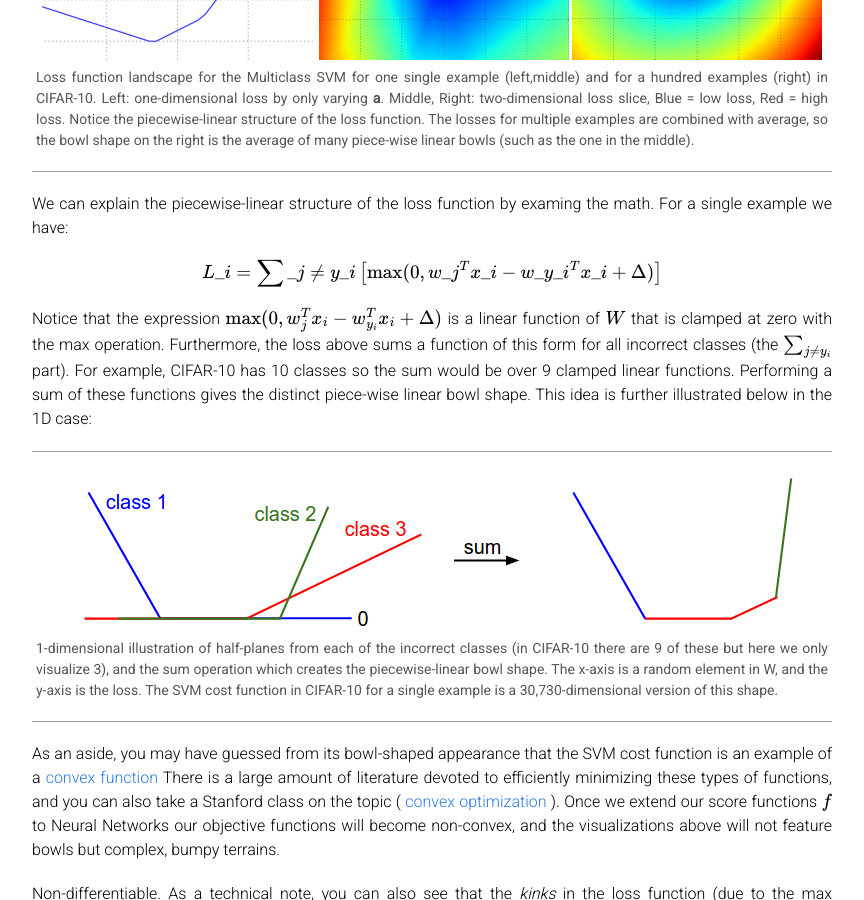
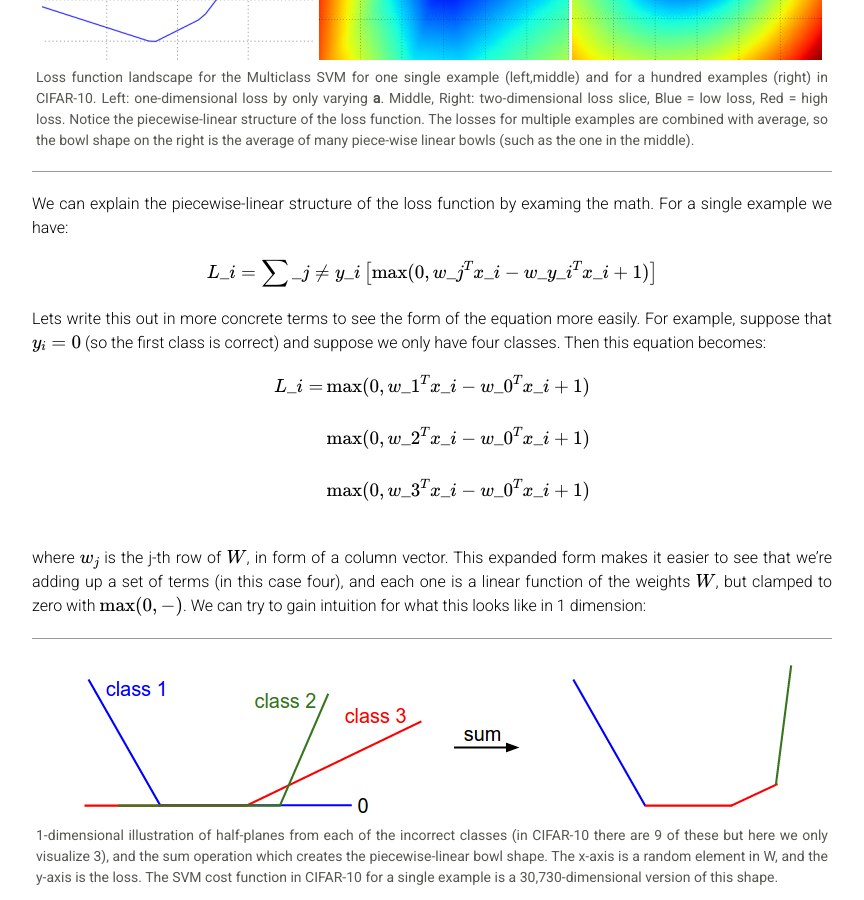
Before and after one commit to cs231n/cs231n.github.io, a Jekyll site: the page built from optimization-1.md, in a window 1280 px wide and 900 px high, scrolled down 1567 px. Shown: the whole window, without its empty margins (208-1072 px from the left). Built offline with Jekyll 4.4.1, drawn with Linux system fonts in a browser that asks for light colours; Markdown is read by kramdown in place of the engine named in the settings; formulas are drawn with MathJax 3; some of the changed text lies outside the part shown.

Commit message:
tweaking notes, expanding out math to make it clearer

```diff
--- a/optimization-1.md
+++ b/optimization-1.md
@@ -28,7 +28,7 @@ In the previous section we introduced two key components in context of the image
 Concretely, recall that the linear function had the form \\( f(x\_i, W) =  W x\_i \\) and the SVM we developed was formulated as:
 
 $$
-L = \frac{1}{N} \sum\_i \sum\_{j\neq y\_i} \left[ \max(0, f(x\_i; W)\_j - f(x\_i; W)\_{y\_i} + \Delta) \right] + \alpha R(W)
+L = \frac{1}{N} \sum\_i \sum\_{j\neq y\_i} \left[ \max(0, f(x\_i; W)\_j - f(x\_i; W)\_{y\_i} + 1) \right] + \alpha R(W)
 $$
 
 We saw that a setting of the parameters \\(W\\) that produced predictions for examples \\(x\_i\\) consistent with their ground truth labels \\(y\_i\\) would also have a very low loss \\(L\\). We are now going to introduce the third and last key component: **optimization**. Optimization is the process of finding the set of parameters \\(W\\) that minimize the loss function.
@@ -52,10 +52,20 @@ The loss functions we'll look at in this class are usually defined over very hig
 We can explain the piecewise-linear structure of the loss function by examing the math. For a single example we have:
 
 $$
-L\_i = \sum\_{j\neq y\_i} \left[ \max(0, w\_j^Tx\_i - w\_{y\_i}^Tx\_i + \Delta) \right]
+L\_i = \sum\_{j\neq y\_i} \left[ \max(0, w\_j^Tx\_i - w\_{y\_i}^Tx\_i + 1) \right]
 $$
 
-Notice that the expression \\( \max(0, w\_j^Tx\_i - w\_{y\_i}^Tx\_i + \Delta) \\) is a linear function of \\(W\\) that is clamped at zero with the max operation. Furthermore, the loss above sums a function of this form for all incorrect classes (the \\(\sum\_{j\neq y\_i}\\) part). For example, CIFAR-10 has 10 classes so the sum would be over 9 clamped linear functions. Performing a sum of these functions gives the distinct piece-wise linear bowl shape. This idea is further illustrated below in the 1D case:
+Lets write this out in more concrete terms to see the form of the equation more easily. For example, suppose that \\(y\_i = 0\\) (so the first class is correct) and suppose we only have four classes. Then this equation becomes:
+
+$$
+\begin{align}
+L\_i = & \max(0, w\_1^Tx\_i - w\_0^Tx\_i + 1) \\\\
+& \max(0, w\_2^Tx\_i - w\_0^Tx\_i + 1) \\\\
+& \max(0, w\_3^Tx\_i - w\_0^Tx\_i + 1) \\\\
+\end{align}
+$$
+
+where \\(w\_j\\) is the j-th row of \\(W\\), in form of a column vector. This expanded form makes it easier to see that we're adding up a set of terms (in this case four), and each one is a linear function of the weights \\(W\\), but clamped to zero with \\(\max(0,-)\\). We can try to gain intuition for what this looks like in 1 dimension:
 
 <div class="fig figcenter fighighlight">
   <img src="/assets/svmbowl.png">
```
